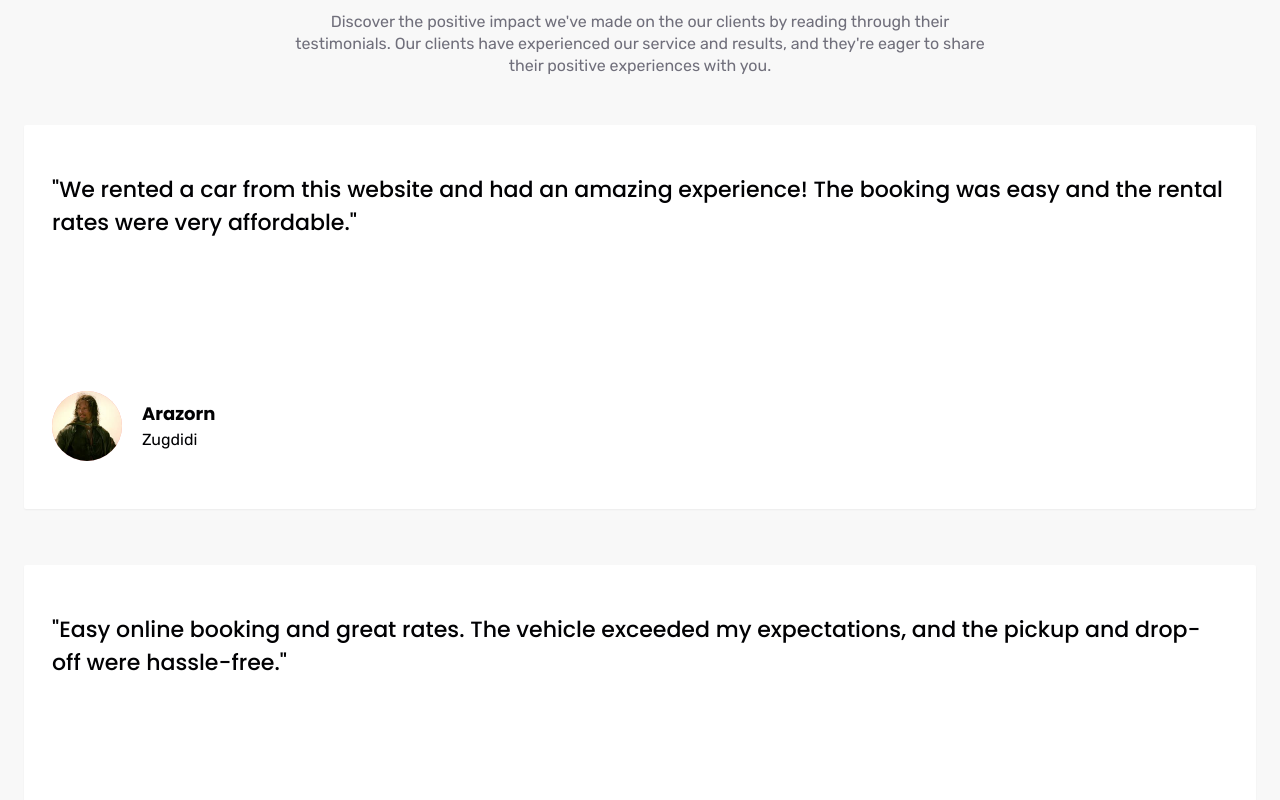
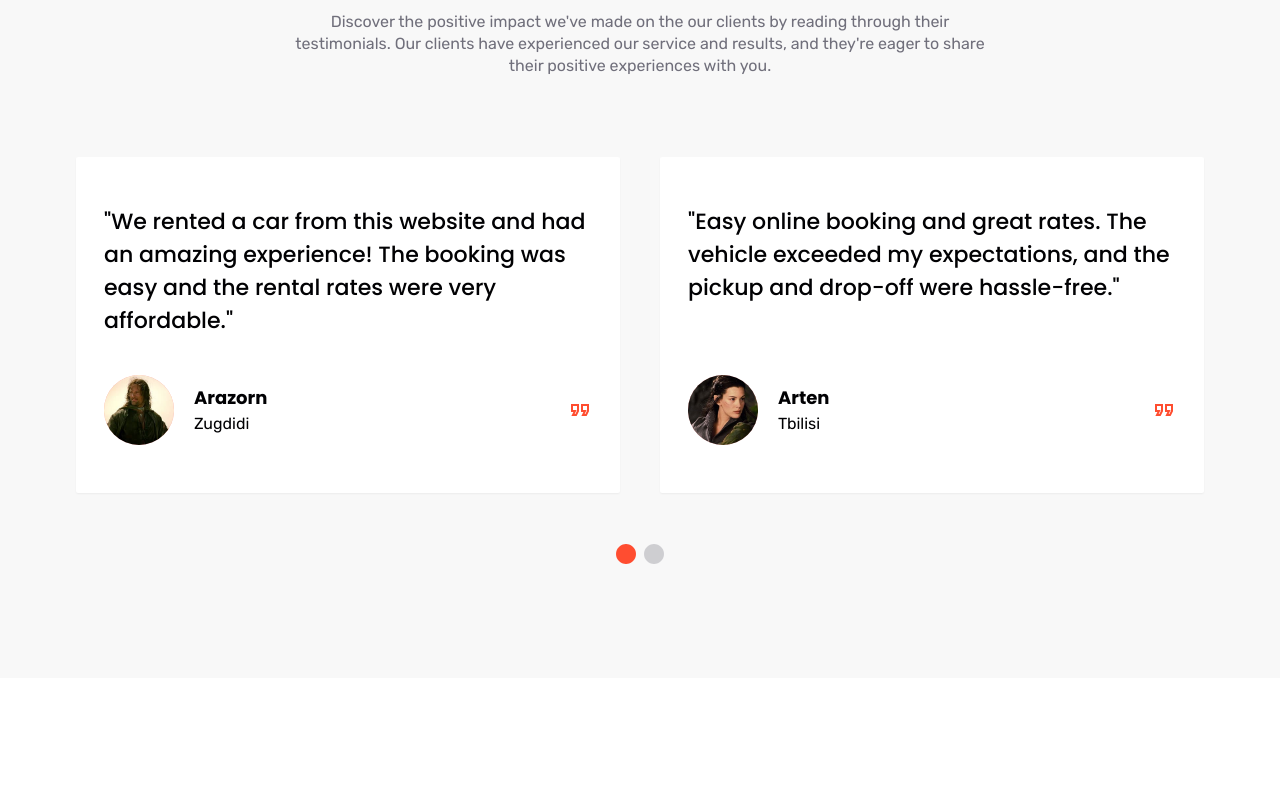
Before and after one commit to ndr-exe/car-rental, a Next.js app: page / in a window 1280 px wide. Shown: the part 4160-4960 px from the top of the page. After the commit the page ends 4838 px from the top, so only its background shows below. Built offline with nearby package versions, Linux system fonts and the light colour scheme.

Commit message:
Style Testimonials section for all screen sizes

```diff
--- a/app/components/Testimonials/Testimonial.tsx
+++ b/app/components/Testimonials/Testimonial.tsx
@@ -13,9 +13,8 @@ const Testimonial = ({
 }) => {
   return (
     <li
-      className={`px-7 py-12 bg-white rounded-sm shadow-sm flex-col gap-7 justify-between min-h-96 ${
-        transition && 'vanishing'
-      }
+      className={`px-7 py-12 bg-white rounded-sm shadow-sm flex-col gap-7 justify-between min-h-[26rem] max-w-[34rem] sm:min-h-[21rem]
+        ${transition && 'vanishing'}
         ${active ? 'appearTestimonial' : 'hidden'} `}
     >
       <p className={`${poppins.className} text-[1.38rem] font-medium`}>
@@ -35,8 +34,8 @@ const Testimonial = ({
           <h4 className={`${poppins.className} text-lg font-bold`}>{testimonial.author}</h4>
           <p>{testimonial.location}</p>
         </div>
-        <span className="hidden">
-          <QuoteIcon />
+        <span className="hidden xs:block ml-auto">
+          <QuoteIcon className="text-6xl text-primary" />
         </span>
       </div>
     </li>
--- a/app/components/Testimonials/Testimonials.tsx
+++ b/app/components/Testimonials/Testimonials.tsx
@@ -24,7 +24,7 @@ const Testimonials = () => {
   const activeButton = selectedTestimonialPage[0] === 1 ? 'firstPage' : 'secondPage';
   return (
     <div>
-      <ul className="flex flex-col gap-14">
+      <ul className="flex flex-col items-center lg:flex-row lg:justify-center gap-14 lg:gap-10">
         {testimonials.map(testimonial => {
           return (
             <Testimonial
@@ -36,10 +36,10 @@ const Testimonials = () => {
           );
         })}
       </ul>
-      <div className="flex justify-center gap-1 mt-4">
+      <div className="flex justify-center gap-1 mt-4 lg:mt-12">
         <button
           disabled={activeButton === 'firstPage'}
-          onClick={() => selectedTestimonialPage[0] !== 1 && handleChange([1, 2])}
+          onClick={() => handleChange([1, 2])}
           className={`${
             activeButton === 'firstPage' ? 'text-primary opacity-100' : 'text-secondary opacity-30'
           }`}
@@ -48,7 +48,7 @@ const Testimonials = () => {
         </button>
         <button
           disabled={activeButton === 'secondPage'}
-          onClick={() => selectedTestimonialPage[0] !== 3 && handleChange([3, 4])}
+          onClick={() => handleChange([3, 4])}
           className={`${
             activeButton === 'secondPage' ? 'text-primary opacity-100' : 'text-secondary opacity-30'
           }`}
--- a/app/components/Testimonials/TestimonialsSection.tsx
+++ b/app/components/Testimonials/TestimonialsSection.tsx
@@ -6,7 +6,7 @@ const TestimonialsSection = () => {
     <div className="bg-[#f8f8f8]">
       <div className="container py-28">
         <section className="w-full px-6">
-          <div className="max-w-[44rem] mx-auto text-center mb-12">
+          <div className="max-w-[44rem] mx-auto text-center mb-12 lg:mb-20">
             <h4 className="text-[1.38rem] font-medium">Reviewed by People</h4>
             <h2 className={`${poppins.className} font-bold text-[2.65rem] mb-3.5`}>
               Client&apos;s Testimonials
```
